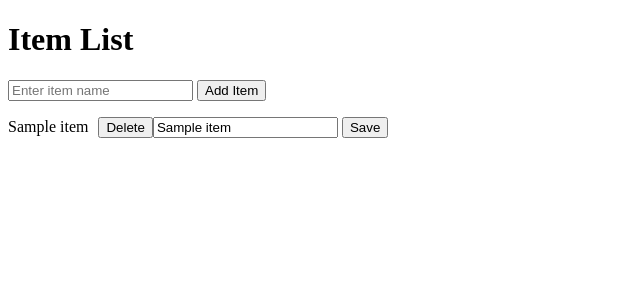
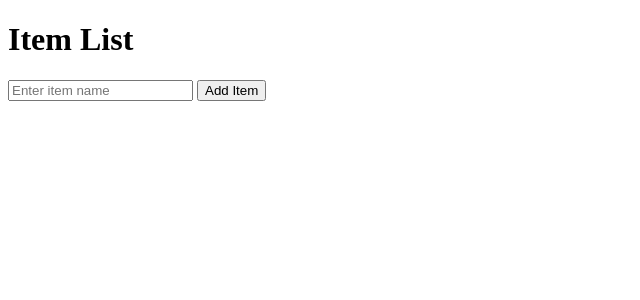
Before and after one commit to Simz2021/miniframework, a PHP site: page / in a window 1280 px wide. Shown: the top 300 px of the page, without its empty margins (0-640 px from the left). Run offline with PHP 8.4, Linux system fonts and the light colour scheme; tables that the repository leaves empty hold one stand-in row (values such as "Sample post"); data that the repository does not hold is empty.

Commit message:
Continue

```diff
--- a/controllers/ItemController.php
+++ b/controllers/ItemController.php
@@ -57,6 +57,7 @@ class ItemController
             $itemId = $_POST['delete'] ?? '';
             $this->itemModel->deleteItem($itemId);
             // Redirect or return response
+            include __DIR__."/../views/index.php";
         }
     }
 
@@ -71,20 +72,6 @@ class ItemController
         }
     }
 
-    /* public function getItems() {
-        $items = $this->itemModel->getItems();
-        $count = count($items);
-        $cleanItems = [];
-        for ($i = 0; $i < $count; $i++) {
-            $value = $items[$i];
-            $cleanItems[] = json_encode($value,16);
-        }
-        $cleanItems = implode(",",$cleanItems);
-        // Output the JSON encoded items
-        $cleanItems = explode(",",$cleanItems);
-        return json_encode($cleanItems,true);
-
-      } */
       public function getItems() {
         $items = $this->itemModel->getItems();
         $cleanItems = [];
--- a/index.php
+++ b/index.php
@@ -13,4 +13,6 @@ $app->get('/zone', 'HomeController@zonepage');
 $app->get('/new','ItemController@test');
 $app->get('/get-items', 'ItemController@getItems');
 $app->post('/add-item', 'ItemController@addItem');
+$app->post('/item/delete', 'ItemController@delete');
+
 $app->run();
--- a/public/js/script.js
+++ b/public/js/script.js
@@ -3,13 +3,23 @@ document.addEventListener("DOMContentLoaded", function () {
     e.preventDefault();
     var itemInput = document.getElementById("item-input");
     var item = itemInput.value.trim();
-    console.log(item);
+
     if (item !== "") {
       addItem(item);
       itemInput.value = "";
     }
   });
+  document
+    .getElementById("del-item-form")
+    .addEventListener("submit", function (e) {
+      e.preventDefault();
+      var itemId = document.getElementById("delete");
+      var itemIddel = itemId.value.trim();
 
+      if (itemIddel !== "") {
+        delItem(itemIddel);
+      }
+    });
   function addItem(item) {
     var dataobj = "item=" + encodeURIComponent(item);
     $.ajax({
@@ -24,7 +34,20 @@ document.addEventListener("DOMContentLoaded", function () {
       },
     });
   }
-
+  function delItem(item) {
+    var dataobj = "item=" + encodeURIComponent(item);
+    $.ajax({
+      url: "/del-item",
+      method: "POST",
+      data: dataobj,
+      success: function (response) {
+        updateItemList();
+      },
+      error: function (error) {
+        console.log("No error");
+      },
+    });
+  }
   function updateItemList() {
     $.get("/get-items", function (data) {
       renderItems(data);
@@ -44,22 +67,22 @@ document.addEventListener("DOMContentLoaded", function () {
     itemsjson.forEach(function (item) {
       var listItem = document.createElement("li");
       listItem.innerHTML = `
-          <span>${item.name}</span>
-          <form action="/item/delete" method="post">
-              <input type="hidden" name="delete" value="${item.id}">
-              <button type="submit">Delete</button>
+          <span class="item-name">${item.name}</span>
+          <form action="/item/delete" method="post" id="del-item-form">
+              <input type="hidden" name="delete" id="delete" value="${item.id}">
+              <button type="submit" class="delete-btn">Delete</button>
           </form>
           <form action="/item/edit" method="post">
               <input type="hidden" name="editItemId" value="${item.id}">
-              <input type="text" name="newItemName" value="${item.name}" required>
-              <button type="submit">Save</button>
+              <input type="text" name="newItemName"  value="${item.name}" required>
+              <button type="submit" class="edit-btn">Save</button>
           </form>
       `;
 
       itemList.appendChild(listItem);
     });
   }
+});
 
-  // Initial load
-  updateItemList();
-});
+// Initial load
+updateItemList();
--- a/views/index.php
+++ b/views/index.php
@@ -1,54 +1,10 @@
 <!-- index.php -->
-<?php
-/*     require_once __DIR__ . '../../controllers/ItemController.php';
-    $listitems = new ItemController();
-    $items = $listitems->getItems();
 
-    // print_r(json_decode($items));
-
-    echo "<br>";
-    // Assuming the original array is stored in the variable $data
-    $data = json_decode($items);
-    /*$data = [
-    '{"id":1',
-    '"name":"Watch"',
-    '"created_at":"2023-07-10 19:09:29"',
-    '"updated_at":"2023-07-10 19:09:29"}',
-    '{"id":2',
-    '"name":"Hat"',
-    '"created_at":"2023-07-10 19:10:10"',
-    '"updated_at":"2023-07-10 19:10:10"}'
-];
-*/
-// Clean up the array and convert to readable JSON
-/* $cleanedData = [];
-for ($i = 0; $i < count($data); $i += 4) {
-    $record = [
-        'id' => intval(trim($data[$i], '{"')),
-        'name' => trim($data[$i + 1], '"'),
-        'created_at' => trim($data[$i + 2], '"'),
-        'updated_at' => trim($data[$i + 3], '"}')
-    ];
-    $cleanedData[] = $record;
-}
-
-$cleanedJson = json_encode($cleanedData, JSON_PRETTY_PRINT);
-$cleanedJson = json_decode($cleanedJson);
-//var_dump($cleanedJson);
-//echo count($cleanedJson);
-$cleanstr = [];
-for ($i = 0; $i < count($cleanedJson); $i++) {
-    $cleanstr[] = $cleanedJson[$i];
-}
-echo "<pre>";
-print_r($cleanstr);
-echo "</pre>"; */
-?>
 <!DOCTYPE html>
 <html>
 <head>
     <title>Item List</title>
-
+    <script src="../public/js/script.js"></script>
     <style>
 ul {
     list-style: none;
@@ -98,26 +54,10 @@ ul {
     </form>
 
     <!-- List of items -->
-    <ul id="item-list">
-
-        <li>
-
-            <form action="/item/delete" method="post">
-                <input type="hidden" name="delete" value="<?= $item->id; ?>">
-                <button type="submit">Delete</button>
-            </form>
-            <form action="/item/edit" method="post">
-                <input type="hidden" name="editItemId" value="<?= $item->id; ?>">
-                <input type="text" name="newItemName" value="<?= $item->name; ?>" required>
-                <button type="submit">Save</button>
-            </form>
-        </li>
-
-
-</ul>
+    <ul id="item-list"></ul>
 
 
     </ul>
-    <script src="../public/js/script.js"></script>
+
 </body>
 </html>
```
